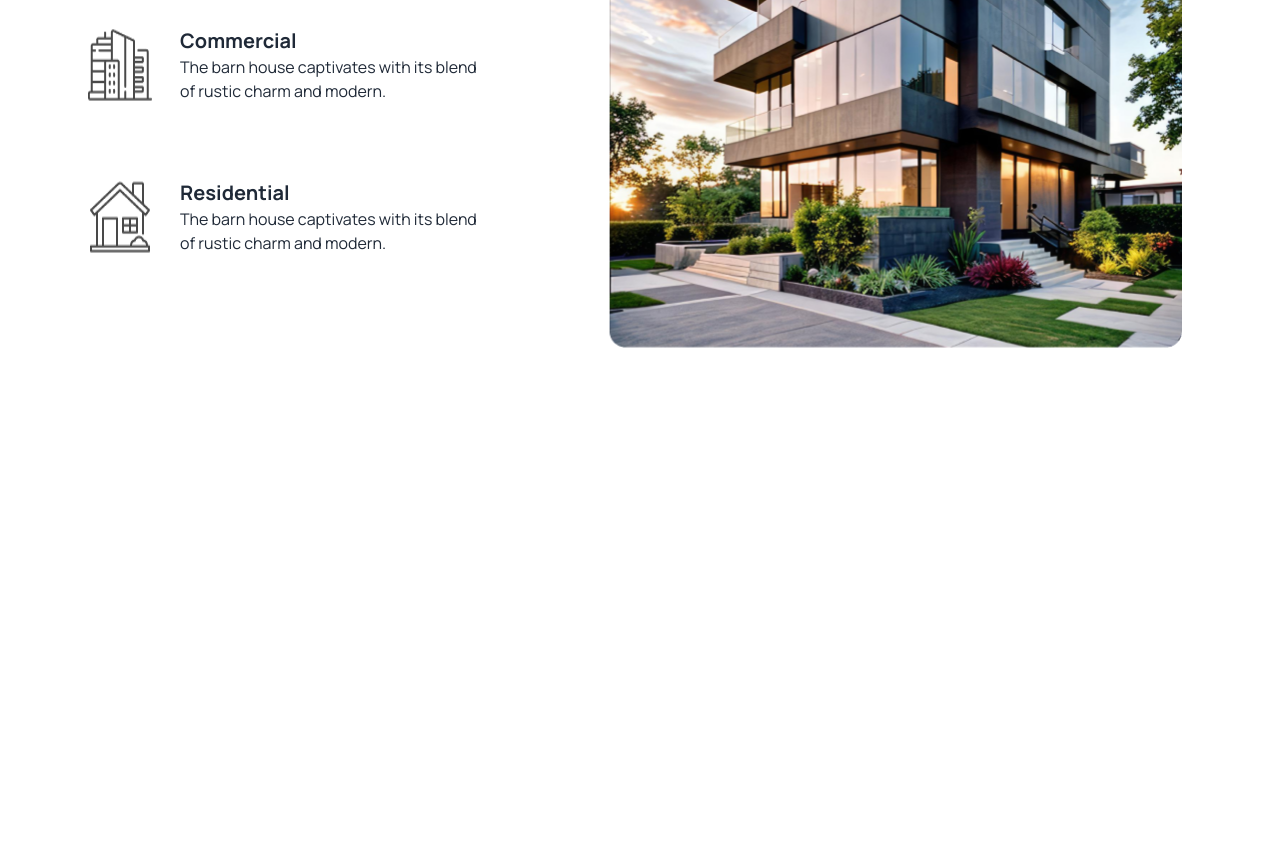
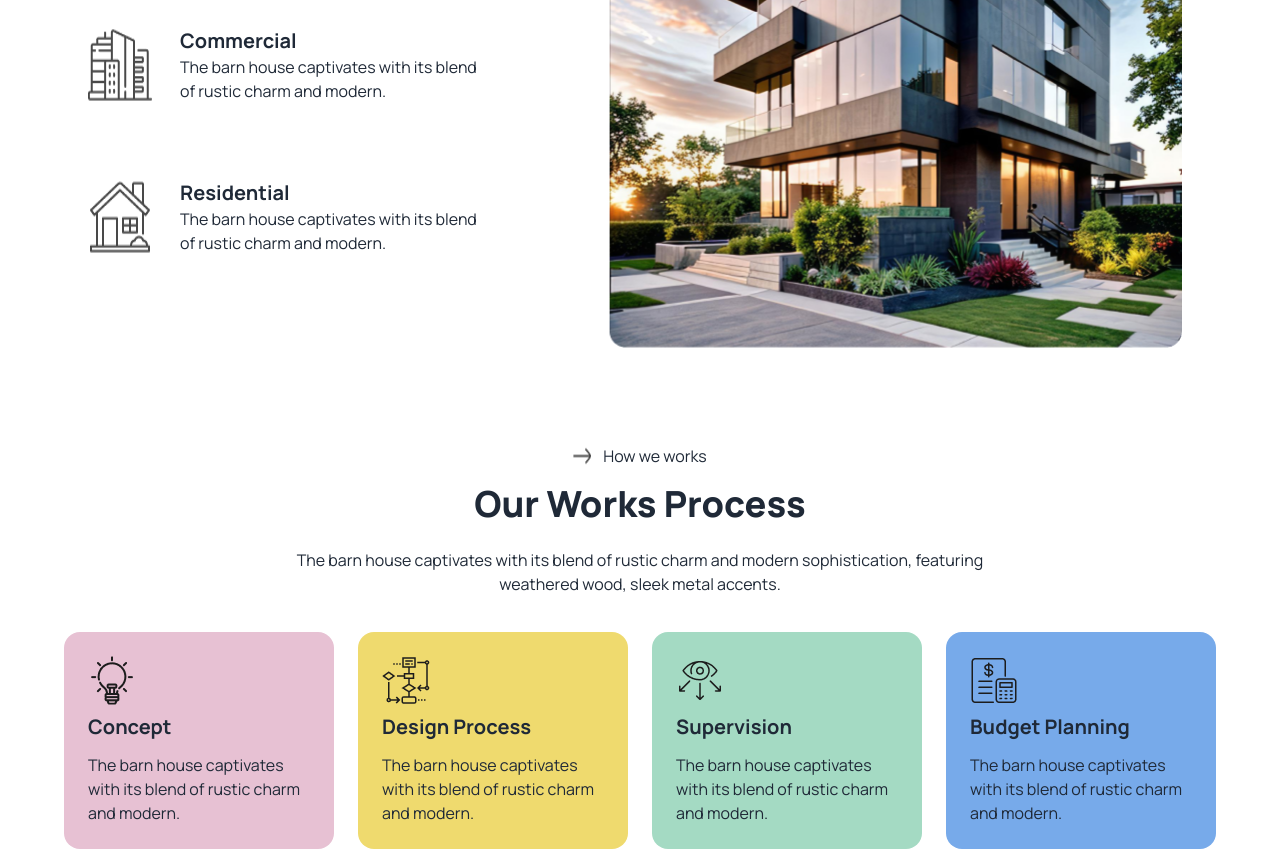
Before and after one commit to aabdullaalmamun/PH-Assignment3, a plain HTML site: page B10-Assignment-03/index.html in a window 1280 px wide. Shown: the part 1147-2012 px from the top of the page. Before the commit the page ends 1495 px from the top, so only its background shows below. Drawn offline with nearby package versions, Linux system fonts and the light colour scheme.

Commit message:
responsibe work-process-card part

```diff
--- a/B10-Assignment-03/index.html
+++ b/B10-Assignment-03/index.html
@@ -119,6 +119,47 @@
      </div>
 
    </section>
+
+   <!-- work process -->
+<section class="mt-24">
+    <div class="flex gap-3 justify-center"> <img src="./assets/Group 1.png" alt=""> <p class="">How we works</p></div>
+    <h1 class="text-center mt-4 text-4xl font-extrabold mb-6">Our Works Process</h1>
+    <p class="text-center mb-9 sm:w-8/12 mx-auto">The barn house captivates with its blend of rustic charm and modern sophistication, featuring weathered wood, sleek metal accents.</p>
+
+    <!-- card -->
+     <div class="sm:flex gap-6">
+        <!-- div-1 -->
+        <div class="bg-[#E7C1D3] rounded-2xl p-6 mb-4">
+            <img src="./assets/concept.png" alt="">
+            <h4 class="text-xl font-bold mt-2 mb-3">Concept</h4>
+            <p>The barn house captivates with its blend of rustic charm and modern.</p>
+        </div>
+
+         <!-- div-2 -->
+         <div class="bg-[#EFDA6E] rounded-2xl p-6 mb-4">
+            <img src="./assets/flow-chart.png" alt="">
+            <h4 class="text-xl font-bold mt-2 mb-3">Design Process</h4>
+            <p>The barn house captivates with its blend of rustic charm and modern.</p>
+        </div>
+
+        <!-- div-3 -->
+        <div class="bg-[#A4DAC3] rounded-2xl p-6 mb-4">
+            <img src="./assets/vision.png" alt="">
+            <h4 class="text-xl font-bold mt-2 mb-3">Supervision</h4>
+            <p>The barn house captivates with its blend of rustic charm and modern.</p>
+        </div>
+        <!-- div-4 -->
+        <div class="bg-[#77AAEA] rounded-2xl p-6 mb-4">
+            <img src="./assets/budget-planning.png" alt="">
+            <h4 class="text-xl font-bold mt-2 mb-3">Budget Planning</h4>
+            <p>The barn house captivates with its blend of rustic charm and modern.</p>
+        </div>
+
+
+     </div>
+</section>
+
+
    </main>
 
 
```
